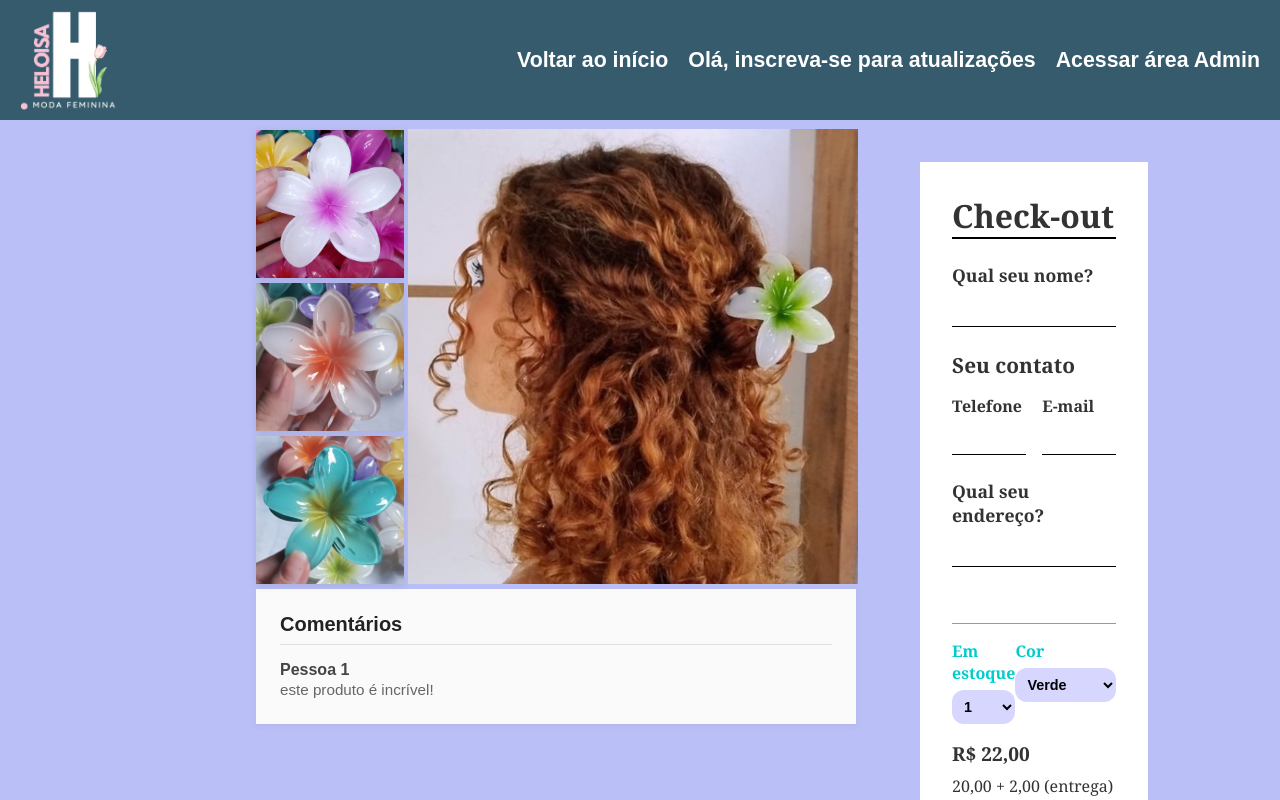
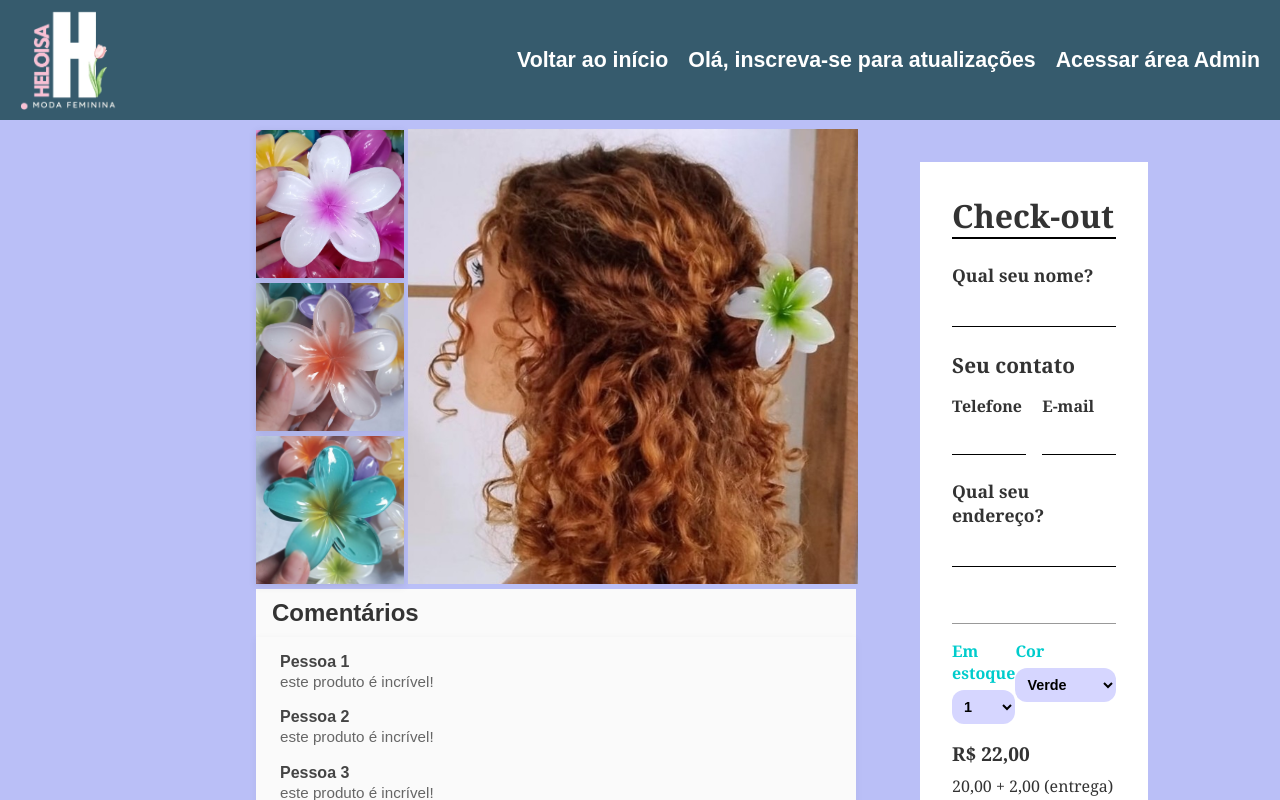
Before and after one commit to MW-Limah/HeloisaWebstore, a Next.js app: page /checkout in a window 1280 px wide. Built offline with nearby package versions, Linux system fonts and the light colour scheme.

Commit message:
Comments estilizado,
Adicionei mais uma div para dar destaque ao titulo de 'Comentários'

```diff
--- a/src/app/checkout/checkout.module.css
+++ b/src/app/checkout/checkout.module.css
@@ -52,20 +52,33 @@
 }
 
 /* Comentários */
+.commentsT {
+    display: flex;
+    justify-content: space-between;
+    align-items: center;
+    background-color: #fafafa;
+    margin-top: 5px;
+    padding: 10px 1rem;
+    color: #333;
+}
+
 .comments {
     background-color: #fafafa;
-    margin-top: 5px;
-    padding: 1.5rem;
+    padding: 0 1.5rem;
     width: 600px;
+    height: 200px;
     box-shadow: 0 2px 8px rgba(0, 0, 0, 0.05);
+    overflow-y: auto;
 }
 
 .comments h2 {
     font-size: 1.25rem;
     color: #222;
+    background-color: #e0e0e0;
     margin-bottom: 1rem;
     border-bottom: 1px solid #e0e0e0;
     padding-bottom: 0.5rem;
+    z-index: 5;
 }
 
 .comments h3 {
--- a/src/app/checkout/page.tsx
+++ b/src/app/checkout/page.tsx
@@ -48,9 +48,17 @@ export default function CheckOut() {
                         </div>
                     </div>
 
+                    <div className={styles.commentsT}>
+                        <h2>Comentários</h2>
+                    </div>
                     <div className={styles.comments}>
-                        <h2>Comentários</h2>
                         <h3>Pessoa 1</h3>
+                        <p>este produto é incrível!</p>
+                        <h3>Pessoa 2</h3>
+                        <p>este produto é incrível!</p>
+                        <h3>Pessoa 3</h3>
+                        <p>este produto é incrível!</p>
+                        <h3>Pessoa 4</h3>
                         <p>este produto é incrível!</p>
                     </div>
                 </div>
```
